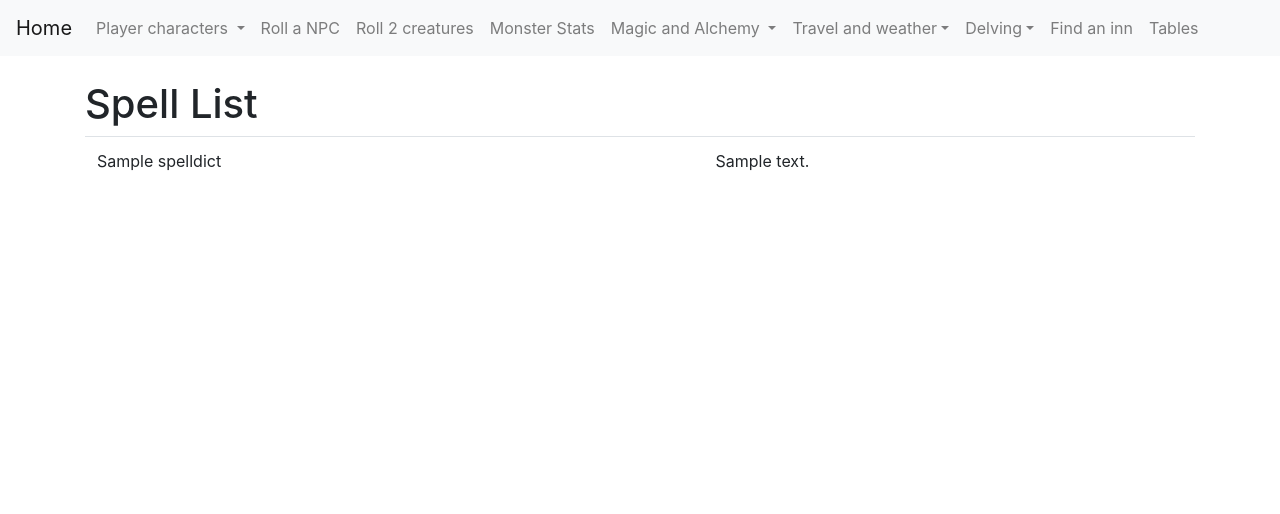
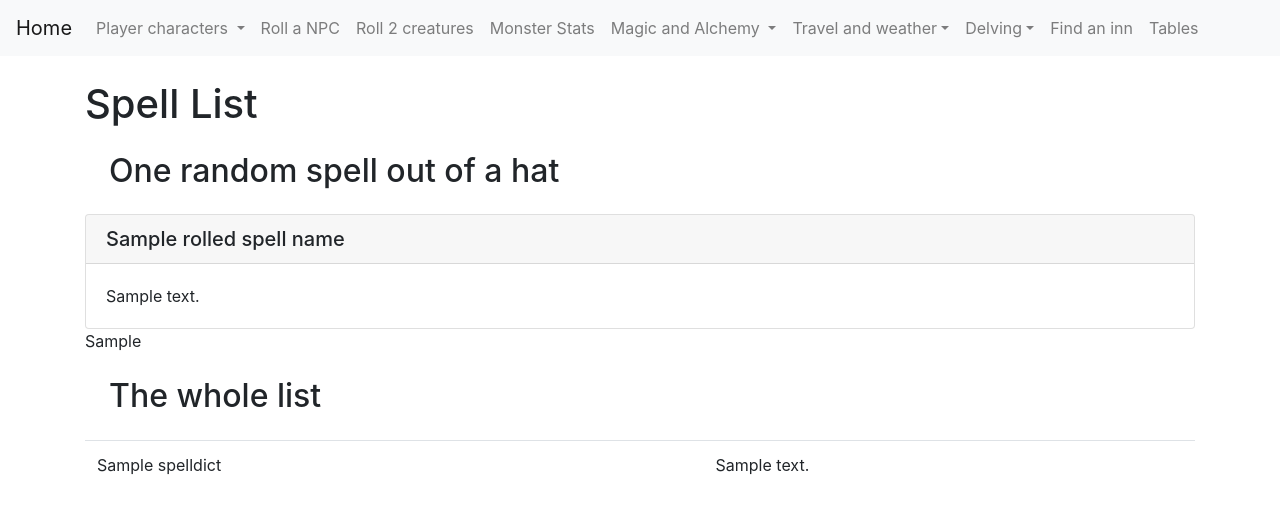
Before and after one commit to philippe-lemaire/knave, a Django app: template generators/templates/generators/spell_list.html in a window 1280 px wide. Shown: the top 514 px of the page. Run offline with Django 4.2, Linux system fonts and the light colour scheme; the template is opened without the code that fills it: most values are stand-ins (such as "Sample title", 1, 10 or a date in 2020); some libraries are stand-ins or nearby versions.

Commit message:
now with a random spell on top

```diff
--- a/generators/templates/generators/spell_list.html
+++ b/generators/templates/generators/spell_list.html
@@ -5,7 +5,19 @@ Knave - Spell List
 {% block content %}
 <h1>Spell List</h1>
 
-<table class="table table-stripped table-hover">
+<h2 class="m-4">One random spell out of a hat</h2>
+
+<div class="card">
+  <h5 class="card-header">{{rolled_spell_name}}</h5>
+  <div class="card-body">
+    <p class="card-text">{{rolled_spell_desc}}</p>
+  </div>
+</div>
+
+{{rolled_spell}}
+
+<h2 class="m-4">The whole list</h2>
+<table class="table table-hover">
 {% for name, desc in spelldict.items %}
 <tr>
     <td>{{name}}</td>
```
